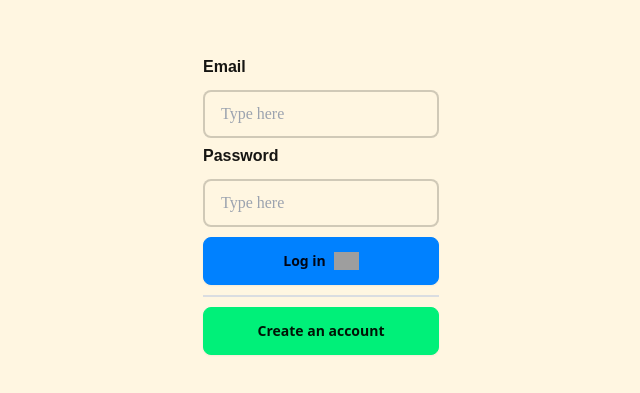
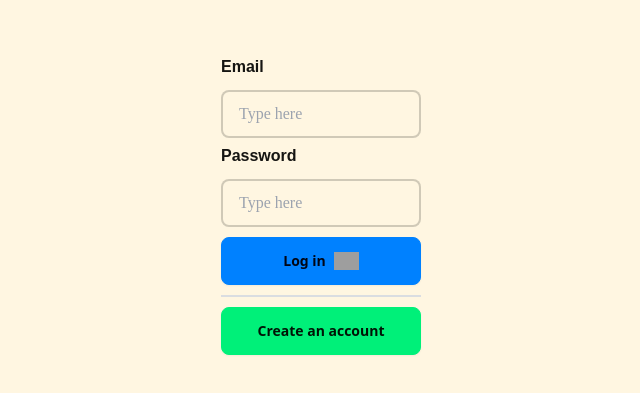
Before and after one commit to Michael-Cowie/RadixFitnessFrontend, a React (Vite) app: page /login in a window 1280 px wide. Shown: the part 193-586 px from the top of the page, without its empty margins (319-959 px from the left). Built offline with nearby package versions, Linux system fonts and the light colour scheme; no server answers; grey boxes are pictures that could not be loaded.

Commit message:
- Create component to act as a container for making sure all buttons stacked have a consistent min and max width size
- Make the Home text clickable to route you to the home page

```diff
--- /dev/null
+++ b/src/atoms/EqualWidthContainer.tsx
@@ -0,0 +1,17 @@
+import styled from "styled-components";
+
+/**
+ * The purpose of this container is to hold a series of elements which all contain
+ * the css property, `width: 100%`. This element will become the width of the widest
+ * element and all other elements will expand to the width due to `width: 100%`. This
+ * element will create a consistent width when this is done repeatadly throughout
+ * the codebase.
+*/
+
+const EqualWidthContainer = styled.div`
+    width: 15%;
+    min-width: 200px;
+    max-width: 300px;
+`
+
+export default EqualWidthContainer;
--- a/src/atoms/InputWithLabel.tsx
+++ b/src/atoms/InputWithLabel.tsx
@@ -15,7 +15,7 @@ export const InputWithLabel: React.FC<Props> = ({ label, name, type="text", plac
           </Label>
 
           <input
-            className="border-2 input input-bordered w-full max-w-xs"
+            className="border-2 input input-bordered"
             name={ name }
             type={ type }
             placeholder={ placeholder }
@@ -28,6 +28,7 @@ const Container = styled.div`
   display: flex;
   flex-direction: column;
   margin-bottom: 10px;
+  width: 100%;
 `
 
 const Label = styled.div`
--- a/src/atoms/RouterButton.tsx
+++ b/src/atoms/RouterButton.tsx
@@ -13,7 +13,7 @@ const RouterButton: React.FC<Props> = ({ button_text, route }) => {
     }
 
     return (
-        <button className="btn btn-active btn-neutral mt-4 mb-4" onClick={ goToRoute }> { button_text } </button>
+        <button className="btn btn-active btn-neutral mt-4 mb-4 w-full" onClick={ goToRoute }> { button_text } </button>
     )
 }
 
--- a/src/organisms/LoginForm.tsx
+++ b/src/organisms/LoginForm.tsx
@@ -45,7 +45,7 @@ export const LoginForm = () => {
 
             { loginError && <ErrorMessage errorMessage="Invalid Email or Password"/> }
 
-            <FlexingArmButton label="Log in" />
+            <FlexingArmButton label="Log in"/>
         </form>
       </div>
   );
--- a/src/organisms/NavBar.tsx
+++ b/src/organisms/NavBar.tsx
@@ -1,15 +1,25 @@
 import styled from "styled-components";
+import { useNavigate } from "react-router-dom";
+
 
 import useAuthContext from "context/AuthContext";
 
+
 const NavBar = () => {
     const { signOutUser } = useAuthContext();
+
+    const navigate = useNavigate();
+
+    const goToHome = () => {
+        navigate("/");
+    }
+
 
     return (
         <NavbarContainer>
             <div className="navbar bg-slate-900">
                 <div className="flex-1">
-                    <a className="text-white font-bold text-2xl ml-4"> Home </a>
+                    <a onClick={ goToHome } className="text-white font-bold text-2xl ml-4 cursor-pointer"> Home </a>
                 </div>
                 <div className="flex-none gap-2">
                     <div className="dropdown dropdown-end">
--- a/src/routes/HomePage.tsx
+++ b/src/routes/HomePage.tsx
@@ -1,3 +1,6 @@
+import styled from "styled-components";
+import EqualWidthContainer from "atoms/EqualWidthContainer";
+
 import CenterContainer from "atoms/CenterContainer";
 import CreateProfile from "molecules/CreateProfile";
 import PageTemplate from "templates/PageTemplate";
@@ -22,10 +25,12 @@ const HomePage = () => {
         <PageTemplate>
             { createProfile && <CreateProfile/> }
             <CenterContainer>
-                <button className="btn btn-active btn-neutral mt-4 mb-4"> Workout </button>
-                <RouterButton button_text="Track my weight" route="/weight_tracking"/>
-                <button className="btn btn-active btn-neutral mt-4 mb-4"> Food analysis </button>
-                <button className="btn btn-active btn-neutral mt-4 mb-4"> Education </button>
+                <EqualWidthContainer>
+                    <button className="btn btn-active btn-neutral mt-4 mb-4 w-full"> Workout </button>
+                    <RouterButton button_text="Track my weight" route="/weight_tracking"/>
+                    <button className="btn btn-active btn-neutral mt-4 mb-4 w-full"> Food analysis </button>
+                    <button className="btn btn-active btn-neutral mt-4 mb-4 w-full"> Education </button>
+                </EqualWidthContainer>
             </CenterContainer>
         </PageTemplate>
     );
--- a/src/routes/LoginPage.tsx
+++ b/src/routes/LoginPage.tsx
@@ -1,30 +1,21 @@
-import styled from "styled-components";
 import Seperator from "atoms/Seperator";
 import { LoginForm } from "organisms/LoginForm";
 import CreateAccountComponent from "molecules/CreateAccount";
-
+import EqualWidthContainer from "atoms/EqualWidthContainer";
 import CenterContainer from "atoms/CenterContainer";
 
 const LoginPage = () => {
   return (
     <CenterContainer>
-      <Container>
+      <EqualWidthContainer>
         <LoginForm/>
 
         <Seperator/>
 
         <CreateAccountComponent/>
-      </Container>
+      </EqualWidthContainer>
     </CenterContainer>
   );
 };
 
 export default LoginPage;
-
-/**
- * This container prevents the seperator from becoming the full width of the screen and instead
- * causes the seperator to become the full width of this container which becomes the width
- * of the largest elemenet contained inside of it.
-**/
-
-const Container = styled.div``
```
